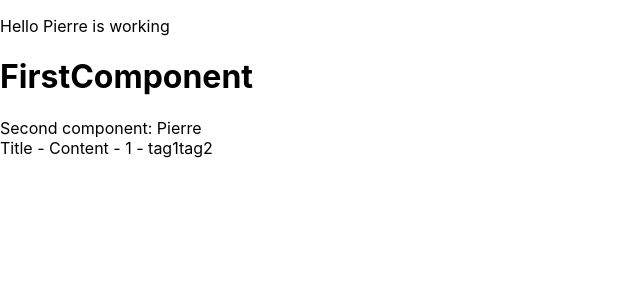
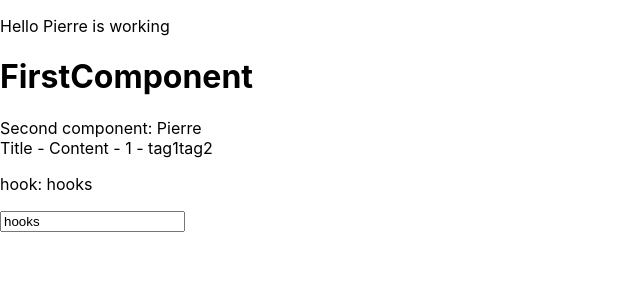
Before and after one commit to pierrecbrito/learning-typescript, a React (Create React App) app in the folder react-with-ts/: page / in a window 1280 px wide. Shown: the top 300 px of the page, without its empty margins (0-640 px from the left). Built offline with nearby package versions, Linux system fonts and the light colour scheme.

Commit message:
react: hook useState

```diff
--- a/react-with-ts/src/App.tsx
+++ b/react-with-ts/src/App.tsx
@@ -2,6 +2,7 @@
 import FirstComponent from './components/FirstComponent';
 import SecondComponent from './components/SecondComponent';
 import Destructuring from './components/Destructuring';
+import State from './components/State';
 
 function App() {
   //Variables
@@ -22,6 +23,7 @@
         <FirstComponent />
         <SecondComponent name={name} />
         <Destructuring title="Title" content="Content" commentQty={1} tags={['tag1', 'tag2']} />
+        <State />
       </header>
     </div>
   );
--- /dev/null
+++ b/react-with-ts/src/components/State.tsx
@@ -0,0 +1,19 @@
+import React, {ChangeEvent, useState} from 'react'
+
+
+const State = () => {
+    const [text, setText] = useState('hooks')
+
+    const handleChange = (e: ChangeEvent<HTMLInputElement>) => {
+        setText(e.target.value)
+    }
+
+    return (
+        <div>
+            <p>hook: {text}</p>
+            <input type="text" value={text} onChange={handleChange} />
+        </div>
+    )
+}
+
+export default State
```
